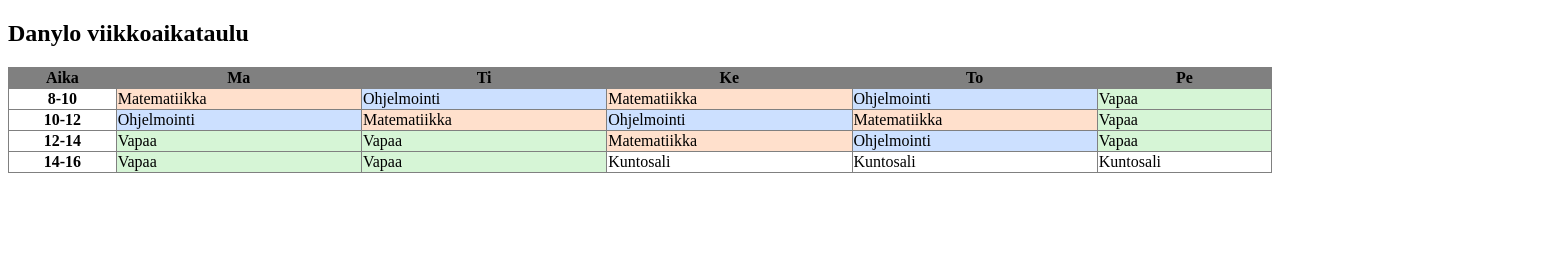
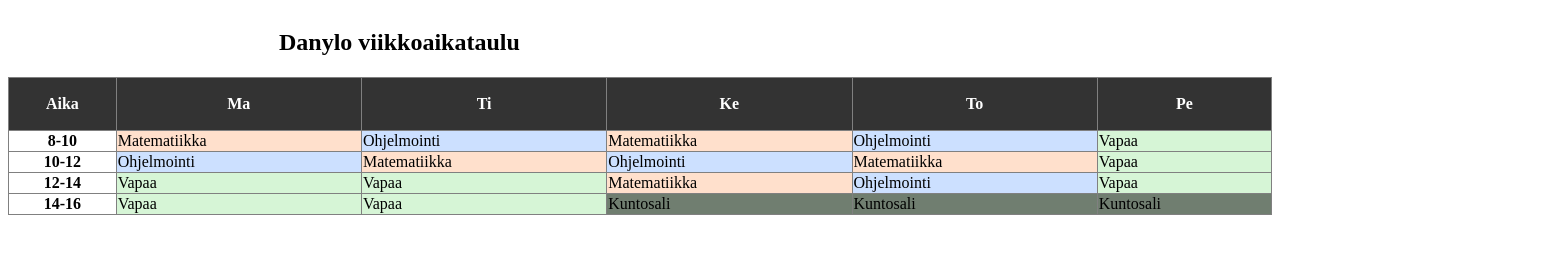
Before and after one commit to Gusyi228/viikkoaikataulu, a plain HTML site: page index.html in a window 1280 px wide. Shown: the whole page, 1542 px wide, since content can reach past the window. Drawn offline with Linux system fonts and the light colour scheme.

Commit message:
Hyvin onnistui tehdä tämä tehtävä, vaikka oli ihan uutta.

```diff
--- a/index.html
+++ b/index.html
@@ -10,18 +10,29 @@
             border-collapse: collapse;
         }
     </style>
+    <style>
+        div.relative {
+            position: relative;
+            left: 270px;
+            border: 1px solid white;
+        }
+    </style>
 </head>
 <body>
-    <h2>Danylo viikkoaikataulu</h2>
+
+    <div class="relative">
+        <h2>Danylo viikkoaikataulu</h2>
+    </div>
+
 
     <table style="width:100%">
         <tr>
-            <th bgcolor="gray">Aika</th>
-            <th bgcolor="gray">Ma</th>
-            <th bgcolor="gray">Ti</th>
-            <th bgcolor="gray">Ke</th>
-            <th bgcolor="gray">To</th>
-            <th bgcolor="gray">Pe</th>
+            <th bgcolor="#333333"><p style="color:white;">Aika</p></th>
+            <th bgcolor="#333333"><p style="color:white;">Ma</p></th>
+            <th bgcolor="#333333"><p style="color:white;">Ti</p></th>
+            <th bgcolor="#333333"><p style="color:white;">Ke</p></th>
+            <th bgcolor="#333333"><p style="color:white;">To</p></th>
+            <th bgcolor="#333333"><p style="color:white;">Pe<p></th>
         </tr>
         <tr>
             <th>8-10</th>
@@ -51,9 +62,9 @@
             <th>14-16</th>
             <td bgcolor="d6f5d6">Vapaa</td>
             <td bgcolor="d6f5d6">Vapaa</td>
-            <td>Kuntosali</td>
-            <td>Kuntosali</td>
-            <td>Kuntosali</td>
+            <td bgcolor="707e70">Kuntosali</td>
+            <td bgcolor="707e70">Kuntosali</td>
+            <td bgcolor="707e70">Kuntosali</td>
         </tr>
     </table>
 </body>
--- a/tyyli.css
+++ b/tyyli.css
@@ -0,0 +1,6 @@
+<style>
+        table, th, td {
+            border: 1px solid gray;
+            border-collapse: collapse;
+        }
+    </style>
```
